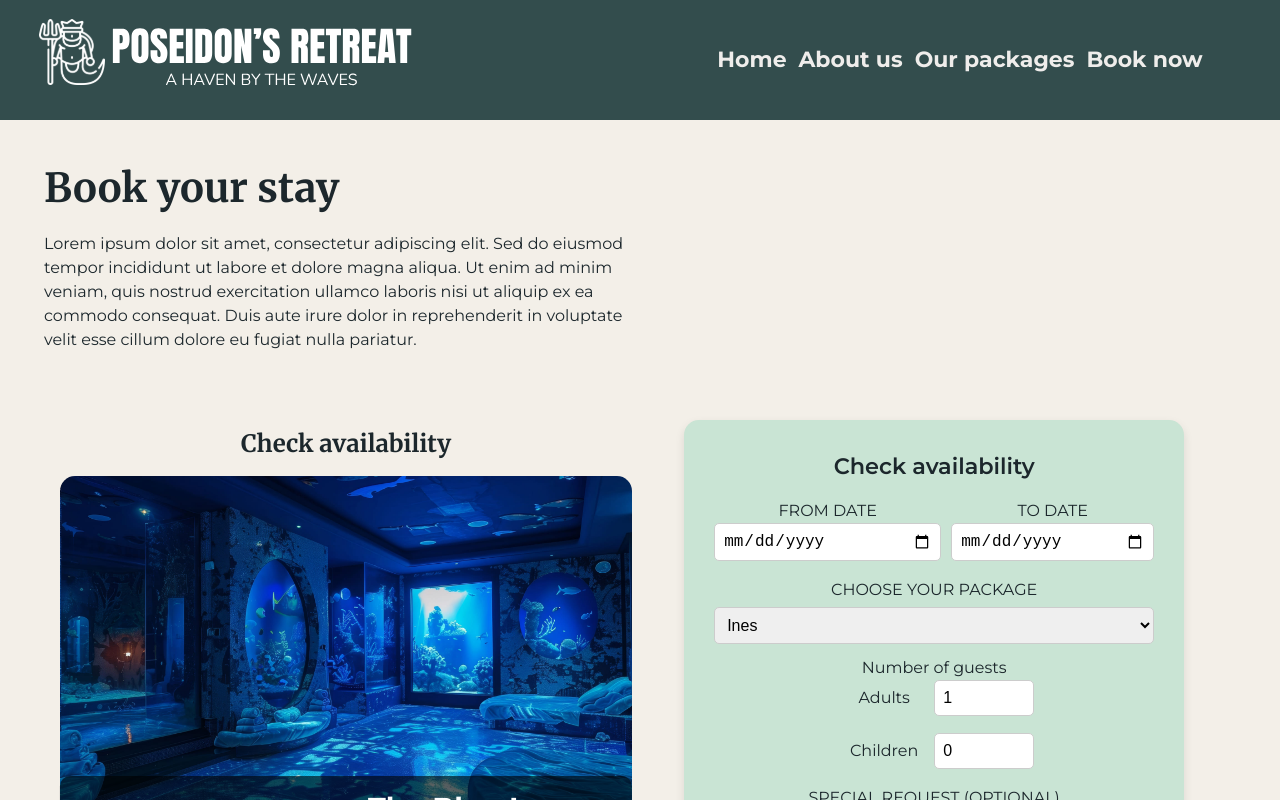
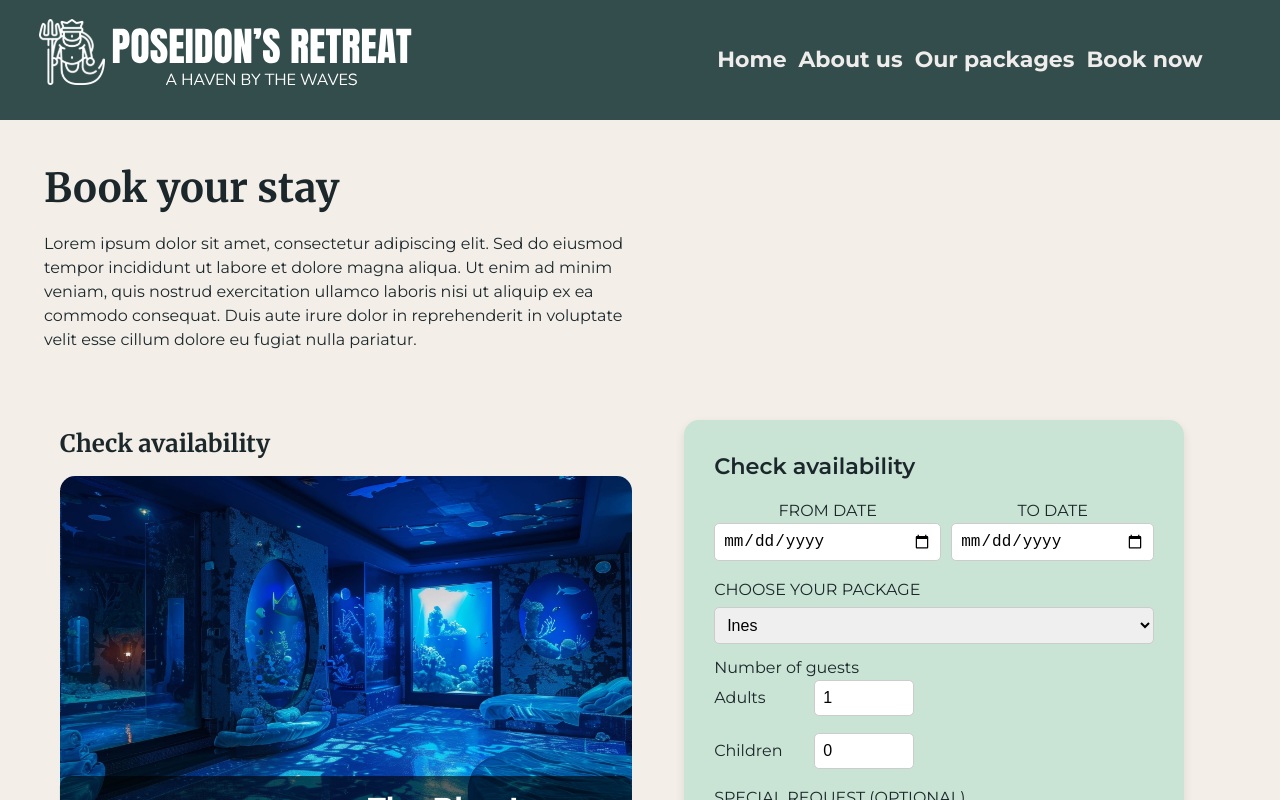
Before and after one commit to maria-jon/poseidon, a Vue app: page /booking in a window 1280 px wide. Shown: the top 800 px of the page. Built offline with nearby package versions, Linux system fonts and the light colour scheme.

Commit message:
(fix): changes in booking section

```diff
--- a/src/components/StayBooking.vue
+++ b/src/components/StayBooking.vue
@@ -41,6 +41,7 @@ const checkAvailability = () => {
 </script>
 
 <template>
+  <div class="center">
   <div class="container">
     <div class="text-booking"><h1>Book your stay</h1>
     <p>
@@ -120,16 +121,20 @@ const checkAvailability = () => {
       </div>
     </div>
   </div>
+  </div>
 </template>
 <style scoped lang="scss">
 //booking container
+html, body {
+  margin: 0;
+  padding: 0;
+  width: 100%;
+}
 .container {
   display: flex;
   flex-direction: column;
   align-items: center;
   justify-content: center;
-  min-height: 100vh;
-  text-align: center;
   padding: 2rem;
   margin: $margin-xsmall;
   overflow: hidden;
@@ -164,7 +169,6 @@ const checkAvailability = () => {
   align-items: center;
   flex-wrap: wrap;
   width: 100%;
-  max-width: 1200px;
   gap: 20px;
 
 
```
